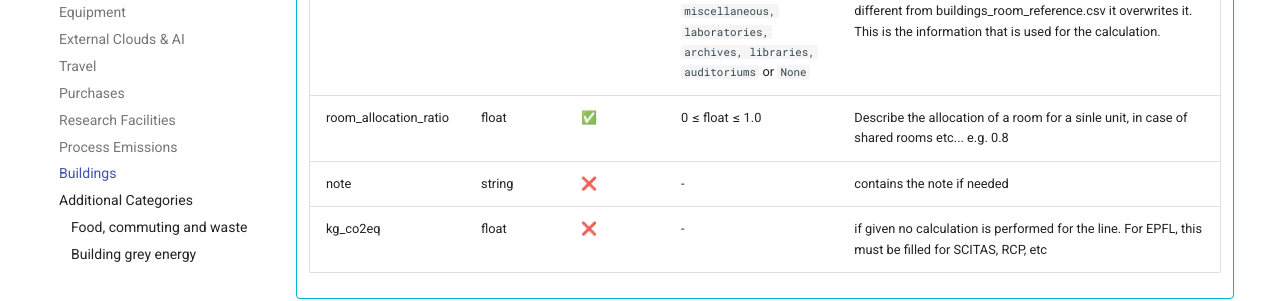
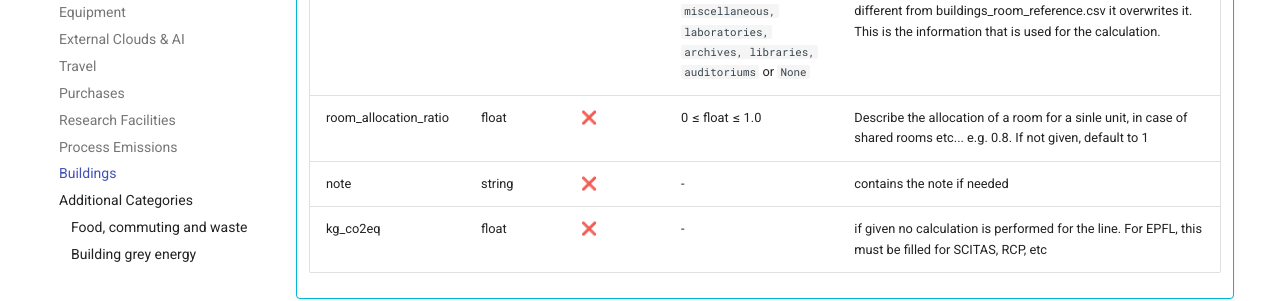
Before and after one commit to EPFL-ENAC/co2-calculator-back-office-doc, an MkDocs documentation site: the page built from docs/data-description.md, in a window 1280 px wide and 900 px high, scrolled down 21652 px. Shown: the part 150-451 px from the top of the window. Built offline with MkDocs 1.6.1 and Material for MkDocs 9.7.7, drawn with Linux system fonts in a browser that asks for light colours; comment, search, counter and statistics services are not loaded.

Commit message:
building data allocation ratio default as 1

```diff
--- a/docs/data-description.md
+++ b/docs/data-description.md
@@ -481,7 +481,7 @@ This guide provides comprehensive data validation schemas for all modules in the
     | building_name | string | ✅ | within `building_rooms_factors.csv` | e.g. GC |
     | room_name | string | ✅ | digit or name, can be `None` | If `None` , or if the correspondence (building_name, room_name) is not found in the reference, the row is ignored with a warning message (we do not have the info on squared meters without the name, and so we cannot do the calculation). |
     | room_type | string | ✅ | within `office, miscellaneous, laboratories, archives, libraries, auditoriums` or `None` | e.g. "office" if `None` must be filled in the table by the user. If different from buildings_room_reference.csv it overwrites it. This is the information that is used for the calculation.  |
-    | room_allocation_ratio | float | ✅ | 0 ≤ float ≤ 1.0 | Describe the allocation of a room for a sinle unit, in case of shared rooms etc... e.g. 0.8 |
+    | room_allocation_ratio | float | ❌ | 0 ≤ float ≤ 1.0 | Describe the allocation of a room for a sinle unit, in case of shared rooms etc... e.g. 0.8. If not given, default to 1 |
     | note | string | ❌ | - | contains the note if needed |
     | kg_co2eq | float | ❌ | - | if given no calculation is performed for the line. For EPFL, this must be filled for SCITAS, RCP, etc |
 
```
